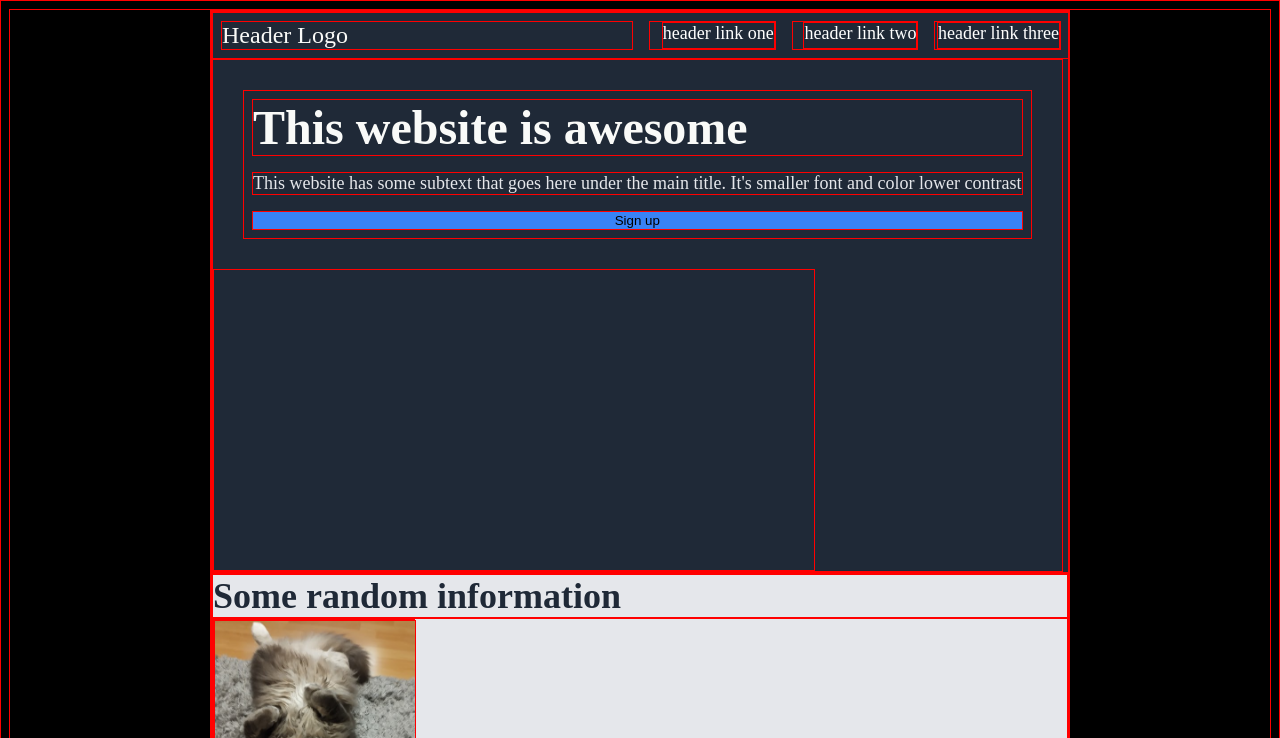
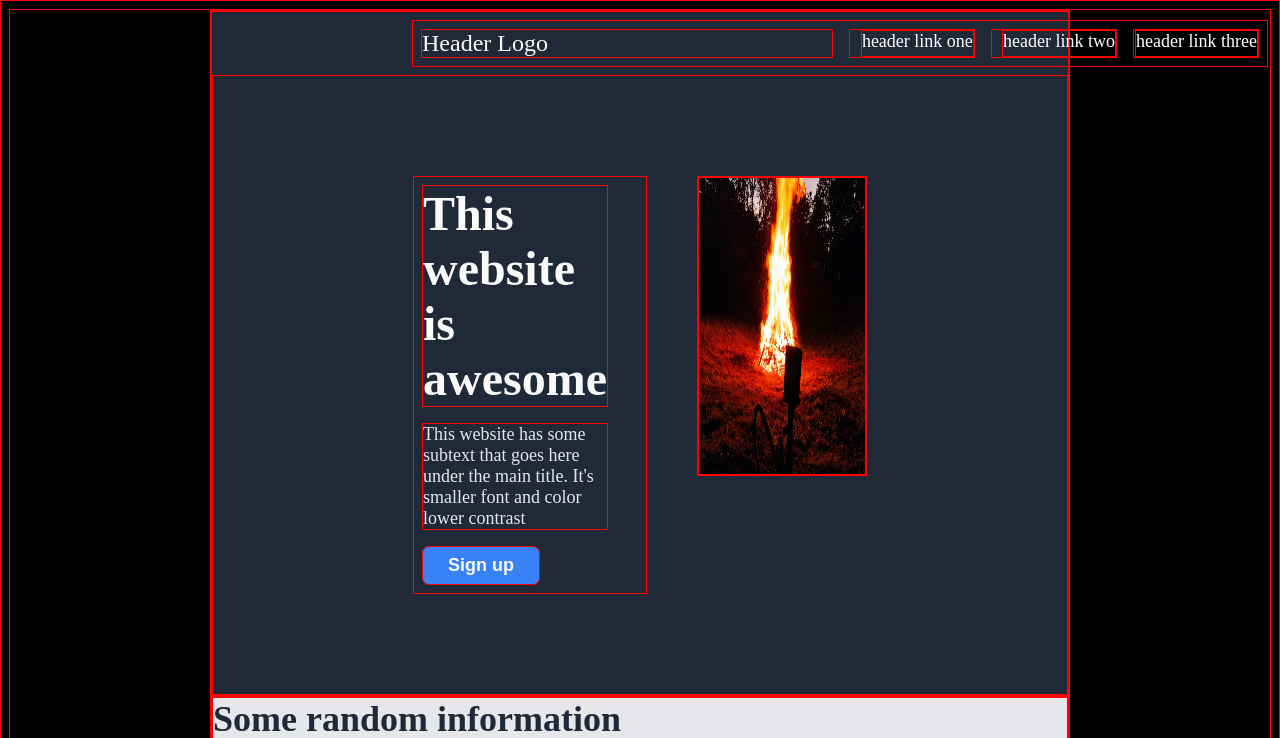
Before and after one commit to Reioo/landing-page, a plain HTML site: page index.html in a window 1280 px wide. Shown: the top 738 px of the page. Drawn offline with Linux system fonts and the light colour scheme.

Commit message:
Top div add margins, paddings and picture

```diff
--- a/index.html
+++ b/index.html
@@ -25,7 +25,7 @@
                     </div>
                     <button type="button" class="sign-up">Sign up</button>
                 </div>
-                <div class="placeholder"></div>
+                <div class="placeholder"> <img src="fire.png" alt="fire"></div>
             </div>
         </div>
         <div class="main">
--- a/styles.css
+++ b/styles.css
@@ -4,6 +4,7 @@ body {
 }
 * {
     border: 1px solid red;
+    box-sizing: border-box;
 }
 .container {
     margin: 0 200px 0;
@@ -19,6 +20,7 @@ body {
     width: 100%;
     justify-content: space-between;
     flex-wrap: nowrap;
+    margin: 8px 200px 8px;
 }
 .header div {
     margin: 8px;
@@ -36,7 +38,11 @@ body {
 .header .link a:hover {
     background-color: black;
 }
-
+.top-container {
+    display: flex;
+    padding: 100px 0 100px;
+    width: 100%;
+}
 .logo {
     width: 100%;
     font-size: 24px;
@@ -48,17 +54,24 @@ body {
     color: #F9FAF8;
 }
 .hero-box div {
-    margin: 8px;
+    margin: 8px ;
+
 }
 .hero-box {
     display: flex;
     flex-wrap: wrap;
     flex-direction: column;
-    margin: 30px;
+    margin-left: 200px;
+    padding-right: 30px;
+    width: 500px;
 }
 .placeholder {
     width: 600px;
     height: 300px;
+    justify-self: flex-end;
+    margin-right: 200px;
+    margin-left: 50px;
+
 }
 .content, .link {
     font-size: 18px;
@@ -67,6 +80,12 @@ body {
 .sign-up {
     cursor: pointer;
     margin: 8px;
+    width: fit-content;
+    padding: 8px 25px 8px;
+    color: #F9FAF8;
+    font-size: 18px;
+    font-weight: 800;
+    border-radius: 7px;
 }
 .main {
     background-color: #E5E7EB;
@@ -89,7 +108,7 @@ body {
     height: 200px;
     object-fit: cover;
 }
-.image img {
+img {
     object-fit: fill;
     width: 100%;
     height: 100%;
```
Also changed, not shown: fire.png (added).
